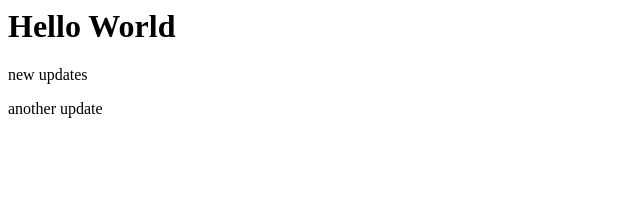
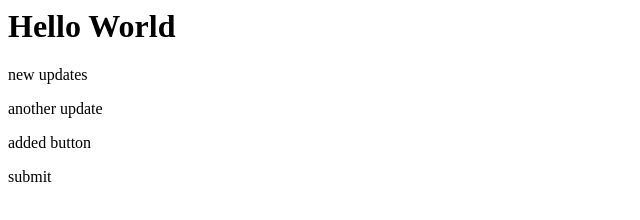
Before and after one commit to shivamdohare/splitmate, a plain HTML site: page index.html in a window 1280 px wide. Shown: the whole page, without its empty margins (0-640 px from the left). Drawn offline with Linux system fonts and the light colour scheme.

Commit message:
added button

```diff
--- a/index.html
+++ b/index.html
@@ -1,3 +1,6 @@
 <h1>Hello World</h1>
 <p>new updates</p>
 <p>another update</p>
+
+<p>added button</p>
+<p>submit</p>
```
